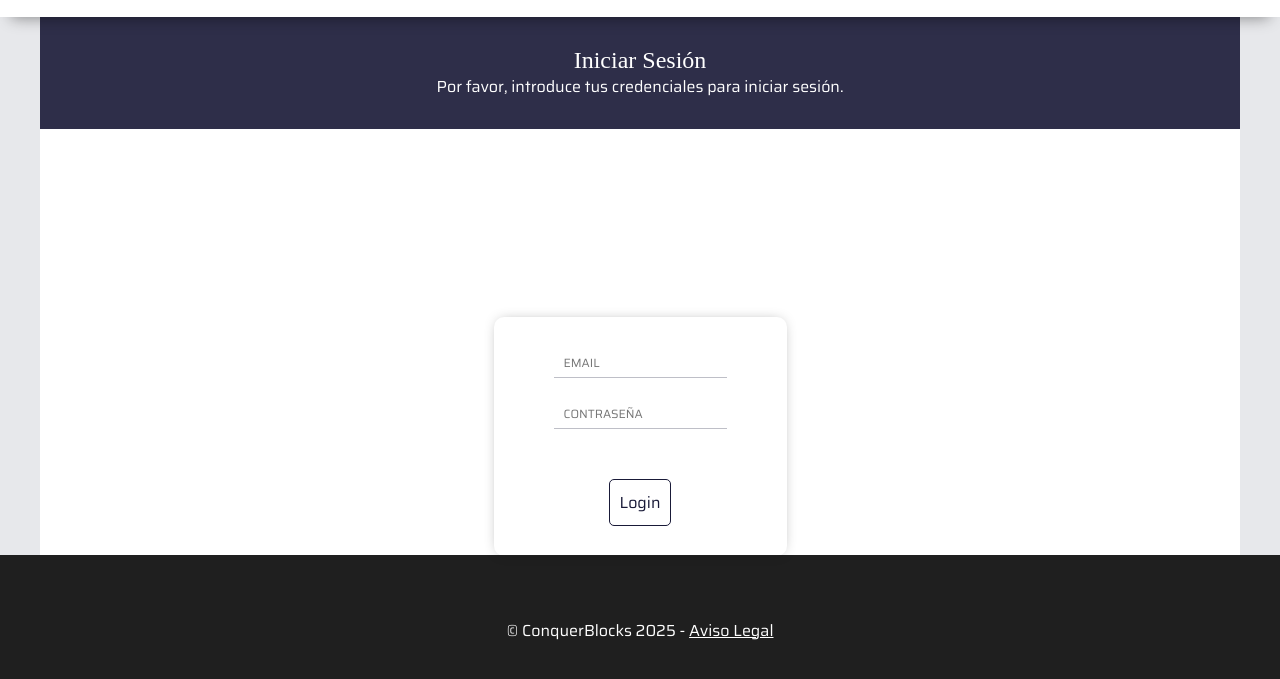
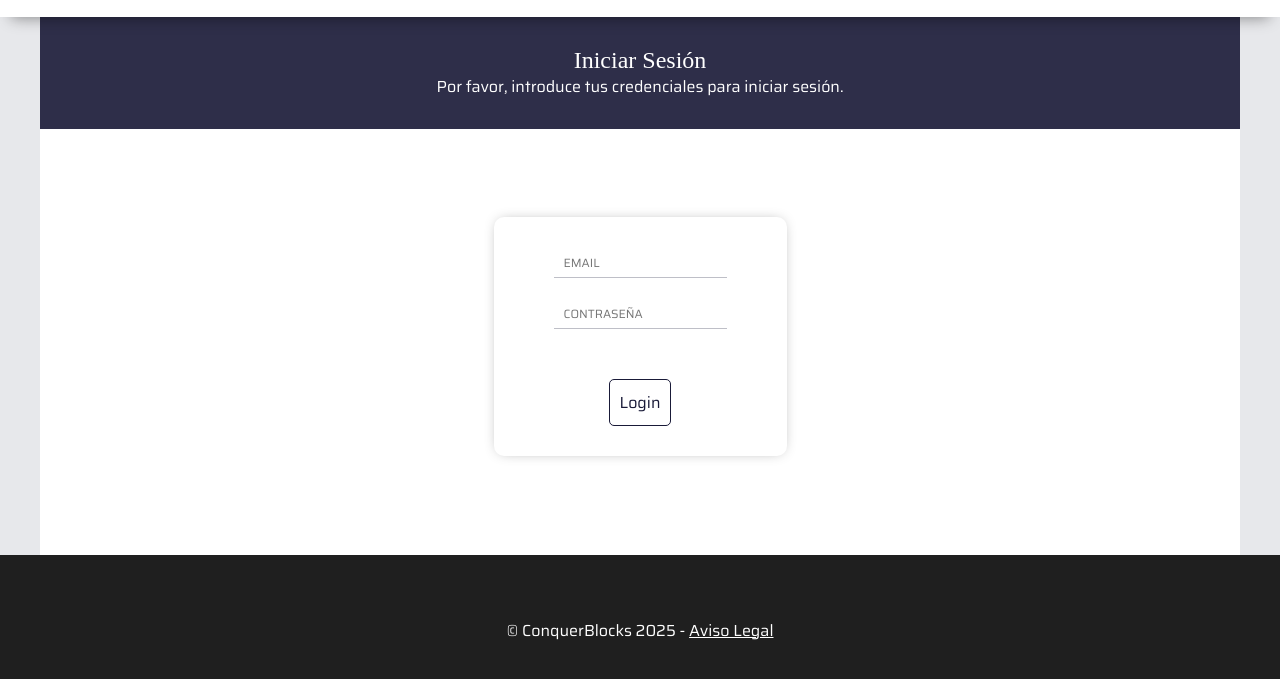
Before and after one commit to Grancanash/proyectohtmlconestilos, a website built with Vite: page login.html in a window 1280 px wide. Shown: the part 95-774 px from the top of the page. Built offline with nearby package versions, Linux system fonts and the light colour scheme; a web font is replaced by a local one.

Commit message:
Nueva correción de Login

```diff
--- a/src/sass/pages/_login.scss
+++ b/src/sass/pages/_login.scss
@@ -1,7 +1,7 @@
 @use '../abstracts/abstracts' as abs;
 
 .login {
-    height: calc(100vh - abs.$header-w - abs.$footer-h);
+    // height: calc(100vh - abs.$header-w - abs.$footer-h);
 
     .container {
         background-color: white;
@@ -15,9 +15,7 @@
     &__form {
         display: flex;
         align-items: center;
-        margin-top: 100px;
-        // height: calc(100% - 200px);
-        // height: calc(100vh - abs.$header-w - abs.$footer-h - 200px);
+        padding: 100px 0;
 
         form  {
             margin: 0 auto;
```
Also changed, not shown: dist/assets/main-BeiJThoV.css (deleted), dist/assets/main-C8WfB2q5.js (renamed from dist/assets/main-qiTbWNz3.js), dist/assets/main-CCV_uKuC.css (added), dist/aviso-legal.html, dist/blog.html, dist/contacto.html, dist/cursos.html, dist/index.html, dist/login.html, dist/quienes-somos.html, dist/registro.html.
